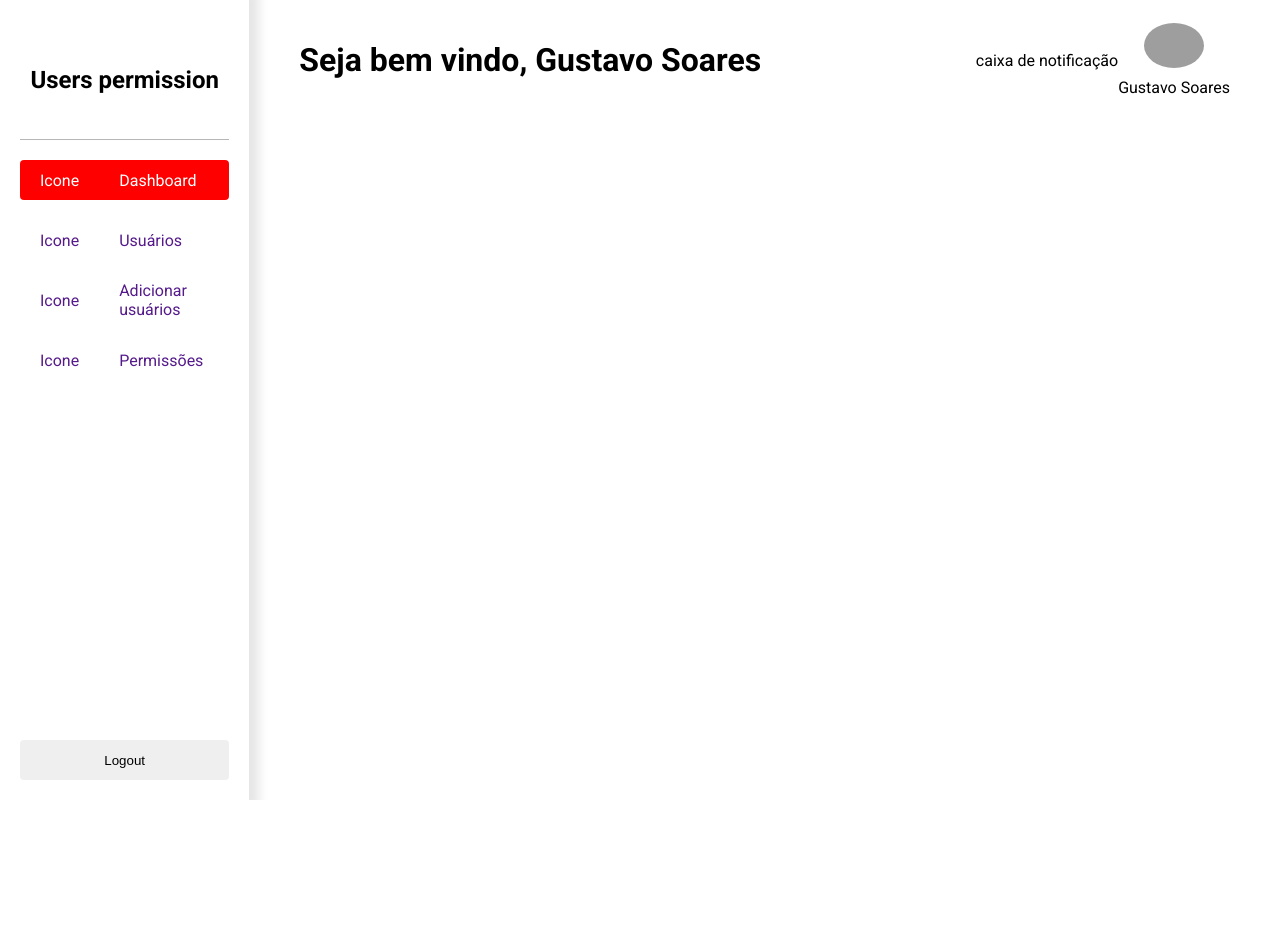
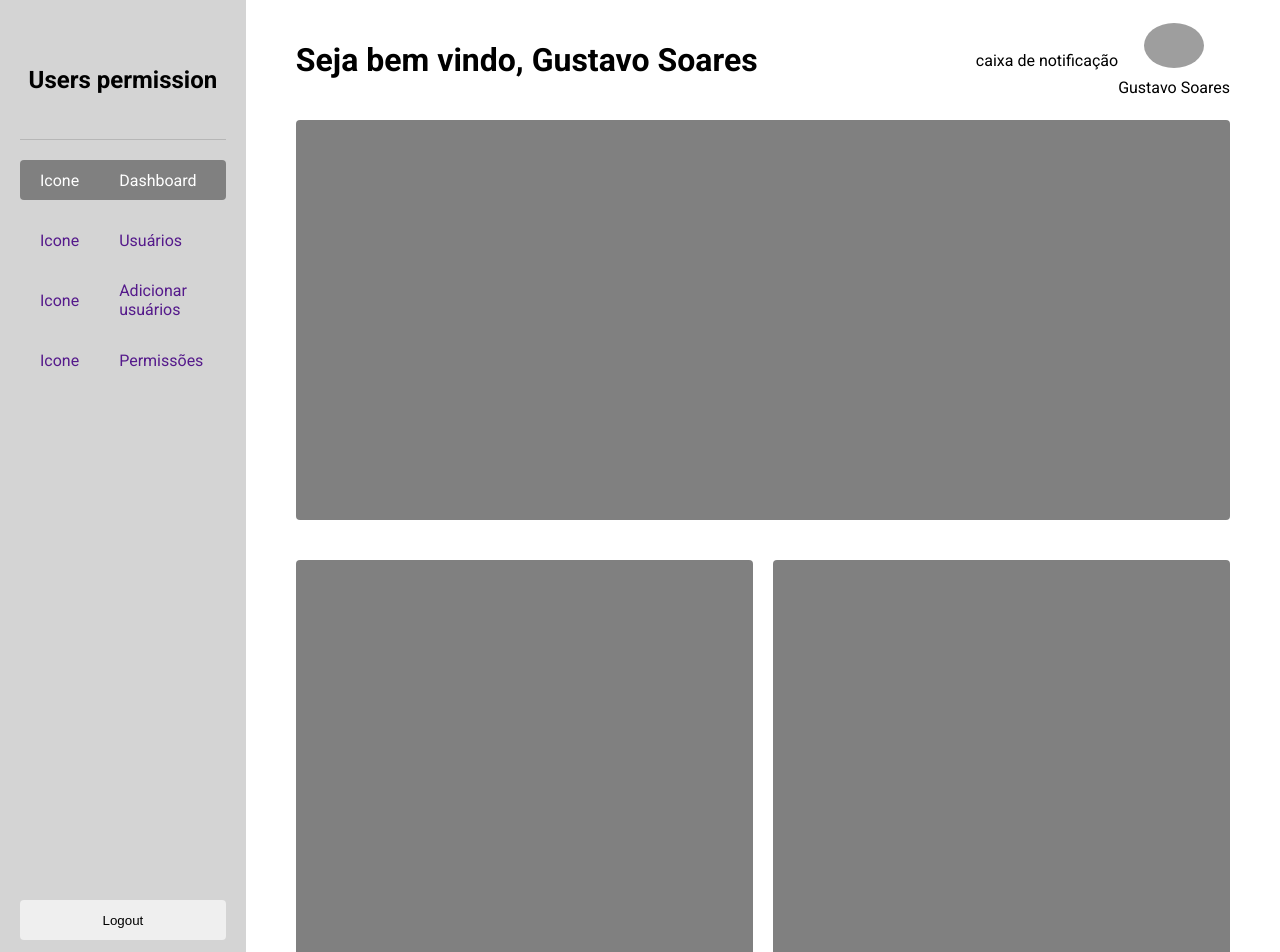
Before and after one commit to Zankei1/web, a React (Vite) app: page /dashboard in a window 1280 px wide. Shown: the top 952 px of the page. Before the commit the page ends 800 px from the top, so only its background shows below. Built offline with nearby package versions, Linux system fonts and the light colour scheme; grey boxes are pictures that could not be loaded.

Commit message:
Created the basic structure of the dashboard page

```diff
--- a/src/components/Header/styles.module.css
+++ b/src/components/Header/styles.module.css
@@ -1,17 +1,14 @@
 .container {
     width: 100%;
     height: 15vh;
-    padding: 5rem;
-
     display: flex;
-    justify-content: space-evenly;
     align-items: center;
+    justify-content: space-between;
 }
 
 .greetings {
     display: flex;
     align-items: center;
-    flex: 1;
 }
 
 .notificationBar {
--- a/src/components/Sidebar/styles.module.css
+++ b/src/components/Sidebar/styles.module.css
@@ -2,7 +2,7 @@
     min-height: 100vh;
     width: 30rem;
     padding: 2rem;
-    box-shadow: 0 0 1rem 1rem rgba(0, 0, 0, 0.1);
+    background-color: rgb(212, 212, 212);
 
     display: flex;
     flex-direction: column;
@@ -41,12 +41,12 @@
 }
 
 .link:hover {
-    background-color: red;
+    background-color: gray;
     color: white;
 }
 
 .active {
-    background-color: red;
+    background-color: gray;
     color: white;
 }
 
--- a/src/pages/Dashboard/index.tsx
+++ b/src/pages/Dashboard/index.tsx
@@ -9,6 +9,18 @@ export function Dashboard() {
             <Sidebar />
             <div className={styles.contentContainer}>
                 <Header />
+                <div className={styles.graphsContainer}>
+                    <div className={styles.highlightedGraph}>
+
+                    </div>
+                    <div className={styles.graphs}>
+                        <div className={styles.graph}>
+                        </div>
+
+                        <div className={styles.graph}>
+                        </div>
+                    </div>
+                </div>
             </div>
         </div>
     )
--- a/src/pages/Dashboard/styles.module.css
+++ b/src/pages/Dashboard/styles.module.css
@@ -4,4 +4,30 @@
 
 .contentContainer {
     width: 100%;
+    padding-inline: 5rem;
 }
+
+.graphsContainer {
+    display: flex;
+    flex-direction: column;
+}
+
+.highlightedGraph {
+    width: 100%;
+    background-color: gray;
+    height: 40rem;
+    border-radius: .4rem;
+}
+
+.graphs {
+    margin-top: 4rem;
+    display: flex;
+    gap: 2rem;
+}
+
+.graph {
+    width: 100%;
+    background-color: gray;
+    height: 40rem;
+    border-radius: .4rem;
+}
```
